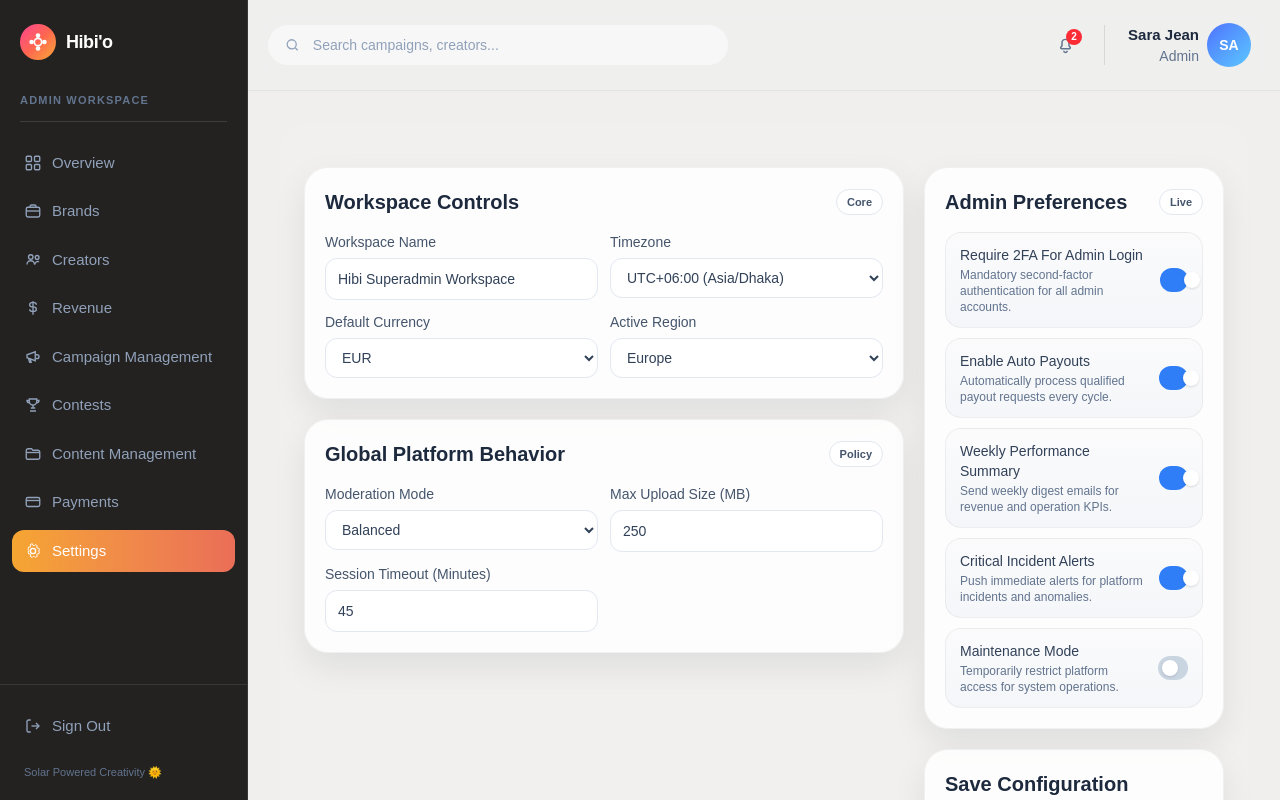
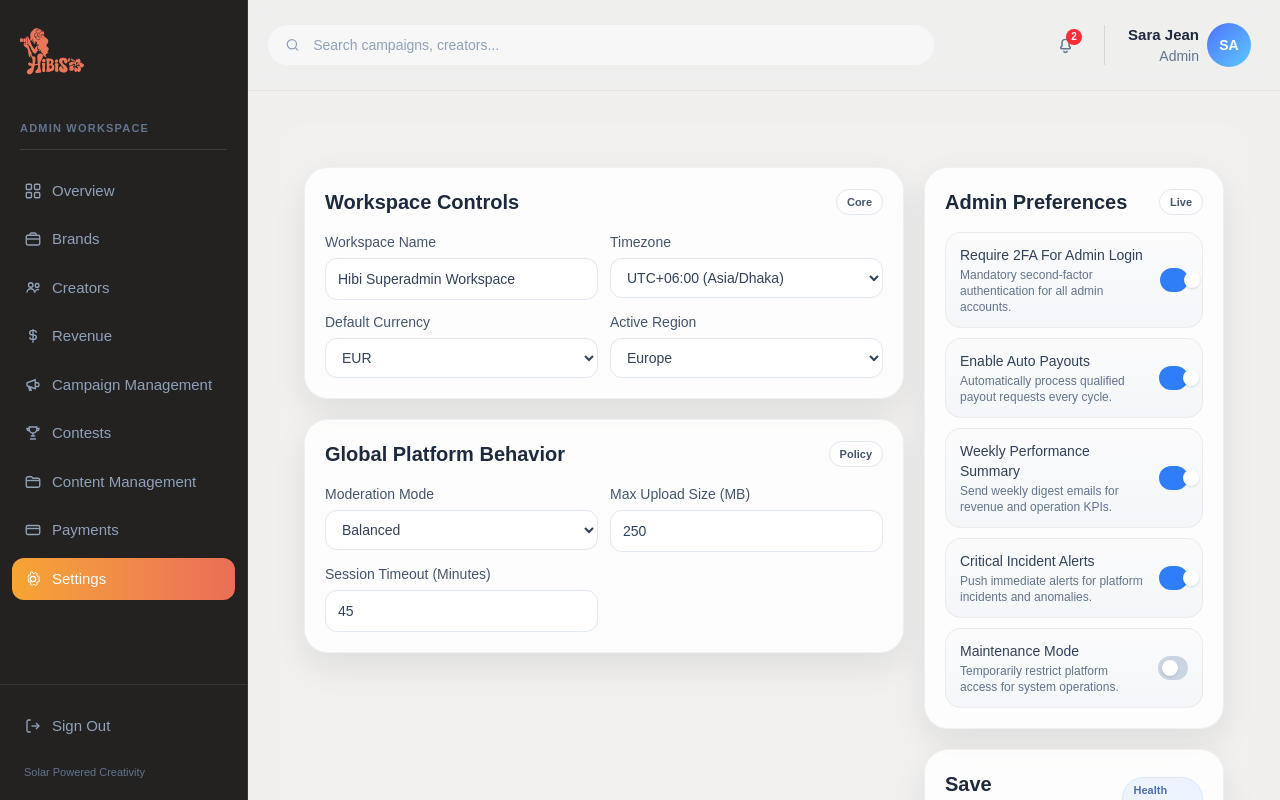
Before and after one commit to Mashkurul/hibiso_admin, a Next.js app: page /superadmin/settings in a window 1280 px wide. Shown: the top 800 px of the page. Built offline with nearby package versions, Linux system fonts and the light colour scheme.

Commit message:
chnage the logo and the website logo and title

```diff
--- a/app/layout.tsx
+++ b/app/layout.tsx
@@ -4,6 +4,11 @@ import "./globals.css";
 export const metadata: Metadata = {
   title: "hibiso admin",
   description: "This is a admin page",
+  icons: {
+    icon: "/logo.svg",
+    shortcut: "/logo.svg",
+    apple: "/logo.svg",
+  },
 };
 
 export default function RootLayout({
--- /dev/null
+++ b/app/superadmin/_components/SuperadminShell.tsx
@@ -0,0 +1,47 @@
+"use client";
+
+import { useEffect, useState, type ReactNode } from "react";
+import { SuperadminSidebar } from "./SuperadminSidebar";
+import { TopNavbar } from "./TopNavbar";
+
+export function SuperadminShell({ children }: { children: ReactNode }) {
+  const [isSidebarOpen, setIsSidebarOpen] = useState(false);
+
+  useEffect(() => {
+    if (!isSidebarOpen) return;
+    const previousOverflow = document.body.style.overflow;
+    document.body.style.overflow = "hidden";
+    return () => {
+      document.body.style.overflow = previousOverflow;
+    };
+  }, [isSidebarOpen]);
+
+  return (
+    <div className="min-h-screen bg-[#f0efed]">
+      <div
+        className={`fixed inset-0 z-40 bg-black/45 transition-opacity duration-200 md:hidden ${
+          isSidebarOpen ? "pointer-events-auto opacity-100" : "pointer-events-none opacity-0"
+        }`}
+        onClick={() => setIsSidebarOpen(false)}
+        aria-hidden={!isSidebarOpen}
+      />
+
+      <div
+        className={`fixed left-0 top-0 z-50 h-screen w-[248px] transition-transform duration-200 md:hidden ${
+          isSidebarOpen ? "translate-x-0" : "-translate-x-full"
+        }`}
+      >
+        <SuperadminSidebar onNavigate={() => setIsSidebarOpen(false)} />
+      </div>
+
+      <div className="fixed left-0 top-0 z-30 hidden h-screen w-[248px] md:block">
+        <SuperadminSidebar />
+      </div>
+
+      <div className="min-h-screen md:ml-[248px]">
+        <TopNavbar onMenuToggle={() => setIsSidebarOpen((prev) => !prev)} />
+        <main className="px-4 pb-8 sm:px-5 md:px-8">{children}</main>
+      </div>
+    </div>
+  );
+}
--- a/app/superadmin/_components/SuperadminSidebar.tsx
+++ b/app/superadmin/_components/SuperadminSidebar.tsx
@@ -1,5 +1,6 @@
 "use client";
 
+import Image from "next/image";
 import Link from "next/link";
 import { usePathname } from "next/navigation";
 import type { ReactNode } from "react";
@@ -30,27 +31,24 @@ const navItems: NavItem[] = [
   { href: "/superadmin/settings", label: "Settings", icon: <GearIcon /> },
 ];
 
-export function SuperadminSidebar() {
+export function SuperadminSidebar({ onNavigate }: { onNavigate?: () => void }) {
   const pathname = usePathname();
 
   return (
     <aside className="flex h-screen w-[248px] flex-col border-r border-white/10 bg-[#232221] text-slate-300">
       <div className="px-5 pt-6">
-        <div className="flex items-center gap-2.5">
-          <div className="flex h-9 w-9 items-center justify-center rounded-full bg-gradient-to-br from-[#ff3f8d] via-[#ff664f] to-[#f5a531]">
-            <LogoMark />
+        <Link href="/superadmin" onClick={onNavigate} className="block">
+          <div className="relative h-16 w-[132px]">
+            <Image src="/hibiso_logo.svg" alt="Hibiso logo" fill className="object-contain object-left" priority />
           </div>
-          <p className="text-[18px] font-semibold leading-none tracking-tight text-white">
-            Hibi&apos;o
-          </p>
-        </div>
+        </Link>
         <p className="mt-8 text-[11px] font-semibold uppercase tracking-[0.11em] text-slate-500">
           Admin Workspace
         </p>
         <div className="mt-3 h-px w-full bg-white/12" />
       </div>
 
-      <nav className="mt-5 flex-1 px-3">
+      <nav className="mt-5 flex-1 overflow-y-auto px-3">
         <ul className="space-y-1.5">
           {navItems.map((item) => {
             const isActive = pathname === item.href;
@@ -58,6 +56,7 @@ export function SuperadminSidebar() {
               <li key={item.href}>
                 <Link
                   href={item.href}
+                  onClick={onNavigate}
                   className={`flex items-center gap-2.5 rounded-xl px-3 py-2.5 text-[15px] font-medium transition ${
                     isActive
                       ? "bg-gradient-to-r from-[#f5a531] to-[#ea6e57] text-white"
@@ -76,26 +75,15 @@ export function SuperadminSidebar() {
       <div className="border-t border-white/10 px-3 py-5">
         <button
           type="button"
+          onClick={onNavigate}
           className="flex w-full items-center gap-2.5 rounded-xl px-3 py-2.5 text-[15px] text-slate-400 transition hover:bg-white/6 hover:text-white"
         >
           <SignOutIcon />
           <span>Sign Out</span>
         </button>
-        <p className="mt-4 px-3 text-[11px] text-slate-500">Solar Powered Creativity 🌞</p>
+        <p className="mt-4 px-3 text-[11px] text-slate-500">Solar Powered Creativity</p>
       </div>
     </aside>
-  );
-}
-
-function LogoMark() {
-  return (
-    <svg width="22" height="22" viewBox="0 0 24 24" fill="none" aria-hidden="true">
-      <circle cx="12" cy="12" r="4" stroke="white" strokeWidth="1.8" />
-      <circle cx="12" cy="5" r="2.5" fill="white" />
-      <circle cx="19" cy="12" r="2.5" fill="white" />
-      <circle cx="12" cy="19" r="2.5" fill="white" />
-      <circle cx="5" cy="12" r="2.5" fill="white" />
-    </svg>
   );
 }
 
--- a/app/superadmin/_components/TopNavbar.tsx
+++ b/app/superadmin/_components/TopNavbar.tsx
@@ -10,7 +10,7 @@ type NotificationItem = {
   unread: boolean;
 };
 
-export function TopNavbar() {
+export function TopNavbar({ onMenuToggle }: { onMenuToggle?: () => void }) {
   const [isNotificationsOpen, setIsNotificationsOpen] = useState(false);
   const [notifications, setNotifications] = useState<NotificationItem[]>([
     { id: 1, title: "New creator application submitted", time: "2m ago", unread: true },
@@ -56,9 +56,18 @@ export function TopNavbar() {
   }
 
   return (
-    <header className="sticky top-0 z-20 mb-8 border-b border-black/5 bg-[#efefef]/95 px-5 py-4 backdrop-blur">
+    <header className="sticky top-0 z-20 mb-8 border-b border-black/5 bg-[#efefef]/95 px-4 py-3 backdrop-blur sm:px-5 md:py-4">
       <div className="flex items-center gap-4">
-        <div className="flex h-10 w-[460px] max-w-[52vw] items-center gap-3 rounded-full bg-white/50 px-4 text-slate-400">
+        <button
+          type="button"
+          onClick={onMenuToggle}
+          className="rounded-xl border border-black/10 bg-white/70 p-2.5 text-slate-600 transition hover:bg-white md:hidden"
+          aria-label="Open sidebar menu"
+        >
+          <MenuIcon />
+        </button>
+
+        <div className="flex h-10 min-w-0 flex-1 items-center gap-3 rounded-full bg-white/50 px-4 text-slate-400 md:max-w-[52vw]">
           <SearchIcon />
           <input
             type="text"
@@ -67,7 +76,7 @@ export function TopNavbar() {
           />
         </div>
 
-        <div className="ml-auto flex items-center gap-3.5">
+        <div className="ml-auto flex items-center gap-2 sm:gap-3.5">
           <div className="relative" ref={notificationsRef}>
             <button
               type="button"
@@ -86,7 +95,7 @@ export function TopNavbar() {
             </button>
 
             {isNotificationsOpen && (
-              <div className="absolute right-0 top-14 z-40 w-80 rounded-2xl border border-black/10 bg-white p-3 shadow-xl">
+              <div className="absolute right-0 top-14 z-40 w-[min(20rem,calc(100vw-2rem))] rounded-2xl border border-black/10 bg-white p-3 shadow-xl">
                 <div className="mb-2 flex items-center justify-between px-1">
                   <p className="text-sm font-semibold text-slate-800">Notifications</p>
                   <button
@@ -133,7 +142,7 @@ export function TopNavbar() {
               href="/superadmin/profile"
               className="flex items-center gap-2 rounded-2xl border border-transparent px-2 py-1.5 transition hover:border-black/10 hover:bg-white/50"
             >
-              <div className="text-right">
+              <div className="hidden text-right sm:block">
                 <p className="text-[15px] font-semibold text-slate-800">Sara Jean</p>
                 <p className="text-sm text-slate-500">Admin</p>
               </div>
@@ -156,6 +165,14 @@ function iconWrapper(path: ReactNode) {
   );
 }
 
+function MenuIcon() {
+  return iconWrapper(
+    <>
+      <path d="M4 7h16M4 12h16M4 17h16" stroke="currentColor" strokeWidth="1.8" />
+    </>,
+  );
+}
+
 function SearchIcon() {
   return iconWrapper(
     <>
--- a/app/superadmin/campaign-management/page.tsx
+++ b/app/superadmin/campaign-management/page.tsx
@@ -450,17 +450,6 @@ function iconWrap(path: React.ReactNode, className?: string) {
   );
 }
 
-function MegaphoneIcon({ className }: { className?: string }) {
-  return iconWrap(
-    <>
-      <path d="M4 13V9l11-4v12L4 13Z" stroke="currentColor" strokeWidth="1.8" />
-      <path d="M15 9h2.5a2.5 2.5 0 0 1 0 5H15" stroke="currentColor" strokeWidth="1.8" />
-      <path d="M6 13.7 7.5 19h2l-1.2-4.7" stroke="currentColor" strokeWidth="1.8" />
-    </>,
-    className,
-  );
-}
-
 function GridIcon({ className }: { className?: string }) {
   return iconWrap(
     <>
--- a/app/superadmin/content-management/page.tsx
+++ b/app/superadmin/content-management/page.tsx
@@ -293,16 +293,6 @@ function iconWrap(path: React.ReactNode, className?: string) {
   );
 }
 
-function FolderIcon({ className }: { className?: string }) {
-  return iconWrap(
-    <>
-      <path d="M3 7.5A2.5 2.5 0 0 1 5.5 5H10l2 2h6.5A2.5 2.5 0 0 1 21 9.5v7A2.5 2.5 0 0 1 18.5 19h-13A2.5 2.5 0 0 1 3 16.5v-9Z" stroke="currentColor" strokeWidth="1.8" />
-      <path d="M3 10h18" stroke="currentColor" strokeWidth="1.8" />
-    </>,
-    className,
-  );
-}
-
 function PipelineIcon({ className }: { className?: string }) {
   return iconWrap(
     <>
--- a/app/superadmin/layout.tsx
+++ b/app/superadmin/layout.tsx
@@ -1,17 +1,6 @@
 import type { ReactNode } from "react";
-import { SuperadminSidebar } from "./_components/SuperadminSidebar";
-import { TopNavbar } from "./_components/TopNavbar";
+import { SuperadminShell } from "./_components/SuperadminShell";
 
 export default function SuperadminLayout({ children }: { children: ReactNode }) {
-  return (
-    <div className="min-h-screen bg-[#f0efed]">
-      <div className="fixed left-0 top-0 z-30 h-screen w-[248px]">
-        <SuperadminSidebar />
-      </div>
-      <div className="ml-[248px] min-h-screen bg-[#f0efed]">
-        <TopNavbar />
-        <main className="px-5 pb-8 md:px-8">{children}</main>
-      </div>
-    </div>
-  );
+  return <SuperadminShell>{children}</SuperadminShell>;
 }
--- a/app/superadmin/settings/page.tsx
+++ b/app/superadmin/settings/page.tsx
@@ -211,7 +211,12 @@ export default function SettingsPage() {
           </section>
 
           <section className="rounded-3xl border border-black/5 bg-white/85 p-5 shadow-[0_14px_34px_rgba(15,23,42,0.08)]">
-            <h2 className="text-xl font-semibold text-slate-800">Save Configuration</h2>
+            <div className="flex items-center justify-between gap-3">
+              <h2 className="text-xl font-semibold text-slate-800">Save Configuration</h2>
+              <span className="rounded-full border border-[#d7e6ff] bg-[#edf4ff] px-2.5 py-1 text-[11px] font-semibold text-[#4f6faa]">
+                Health {configHealth}%
+              </span>
+            </div>
             <p className="mt-2 text-xs text-slate-500">
               Publish changes globally for all admin operations and user-facing behavior.
             </p>
```
Also changed, not shown: public/hibiso_logo.svg (added), public/logo.svg (added).
